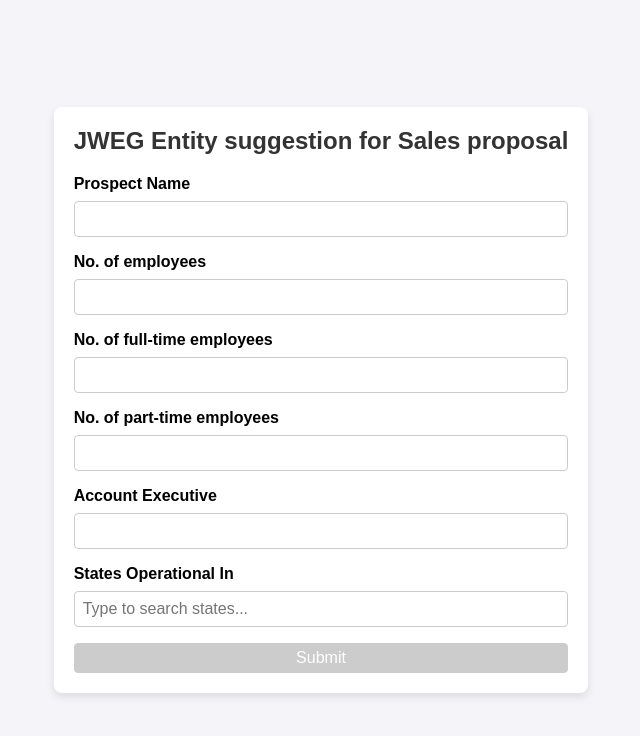
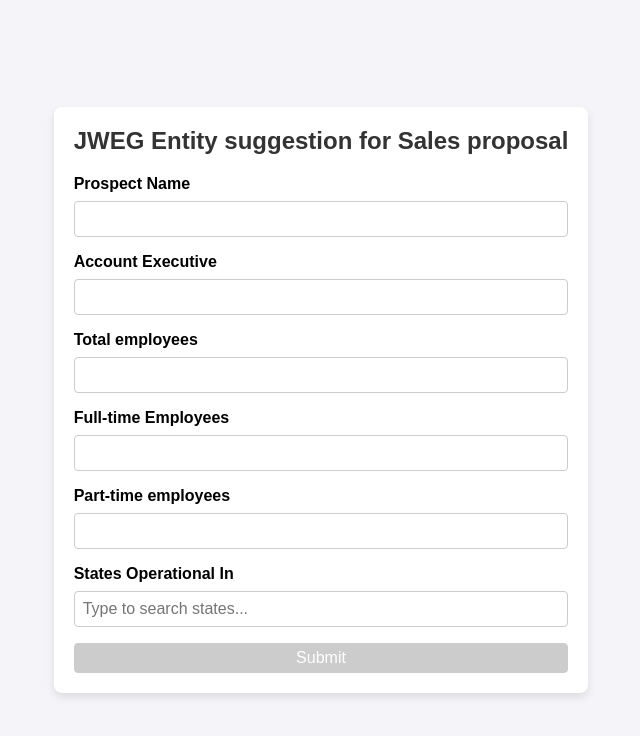
Before and after one commit to RishiA/entity-suggestion, a Next.js app: page / in a window 1280 px wide. Shown: the top 736 px of the page, without its empty margins (319-959 px from the left). Built offline with nearby package versions, Linux system fonts and the light colour scheme.

Commit message:
Better Information architecture

```diff
--- a/components/JwegForm.tsx
+++ b/components/JwegForm.tsx
@@ -66,27 +66,27 @@ const JwegForm = () => {
       </div>
 
       <div>
-        <label><strong>No. of employees</strong></label>
+        <label><strong>Account Executive</strong></label>
+        <input type="text" {...register('accountExecutive', { required: true })} />
+        {errors.accountExecutive && <p>This field is required</p>}
+      </div>
+
+      <div>
+        <label><strong>Total employees</strong></label>
         <input type="number" {...register('numEmployees', { required: true, max: 100 })} />
         {errors.numEmployees && <p>Must be a number between 1 and 100</p>}
       </div>
 
       <div>
-        <label><strong>No. of full-time employees</strong></label>
+        <label><strong>Full-time Employees</strong></label>
         <input type="number" {...register('fullTimeEmployees', { required: true })} />
         {errors.fullTimeEmployees && <p>This field is required</p>}
       </div>
 
       <div>
-        <label><strong>No. of part-time employees</strong></label>
+        <label><strong>Part-time employees</strong></label>
         <input type="number" {...register('partTimeEmployees', { required: true })} />
         {errors.partTimeEmployees && <p>This field is required</p>}
-      </div>
-
-      <div>
-        <label><strong>Account Executive</strong></label>
-        <input type="text" {...register('accountExecutive', { required: true })} />
-        {errors.accountExecutive && <p>This field is required</p>}
       </div>
 
       <div>
```
